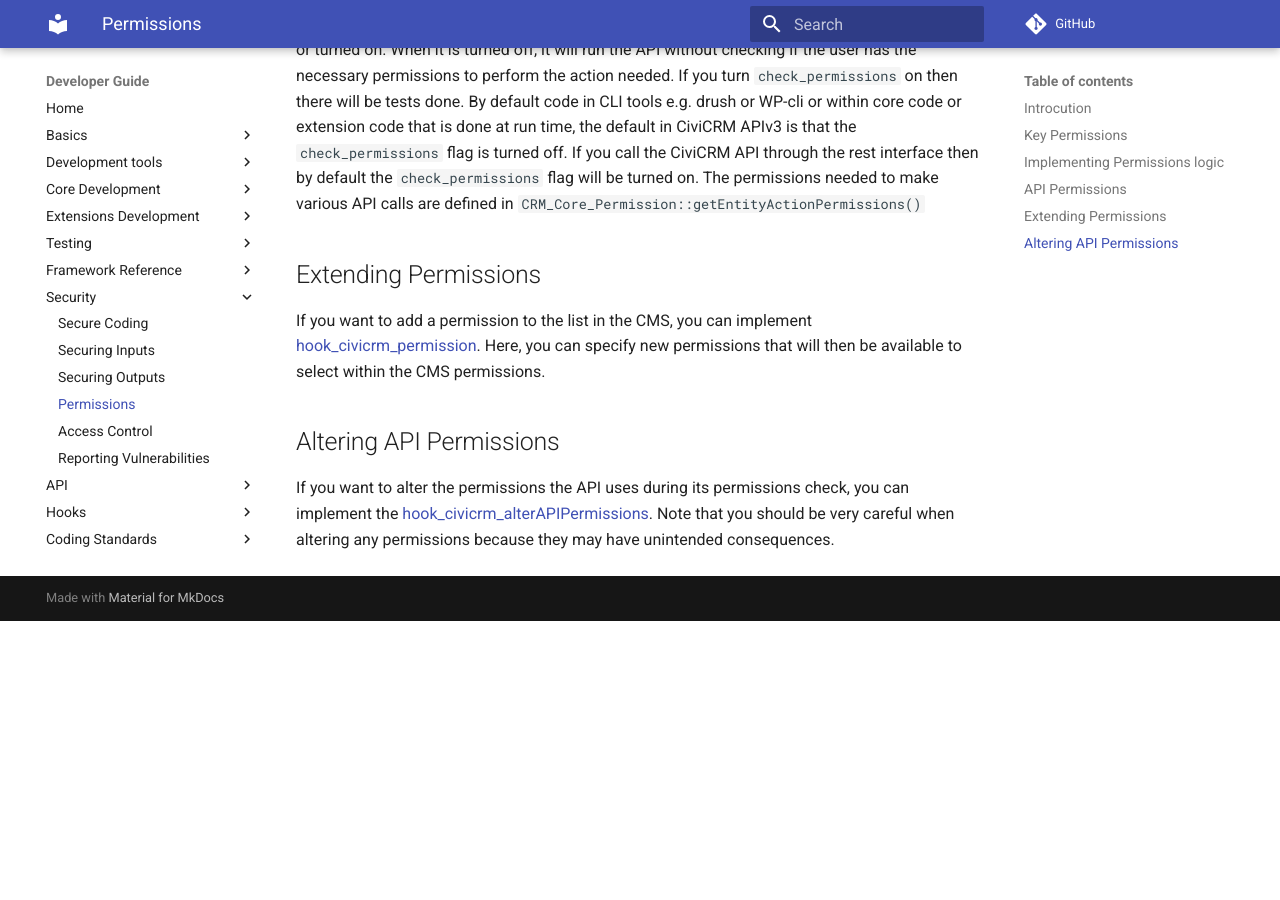
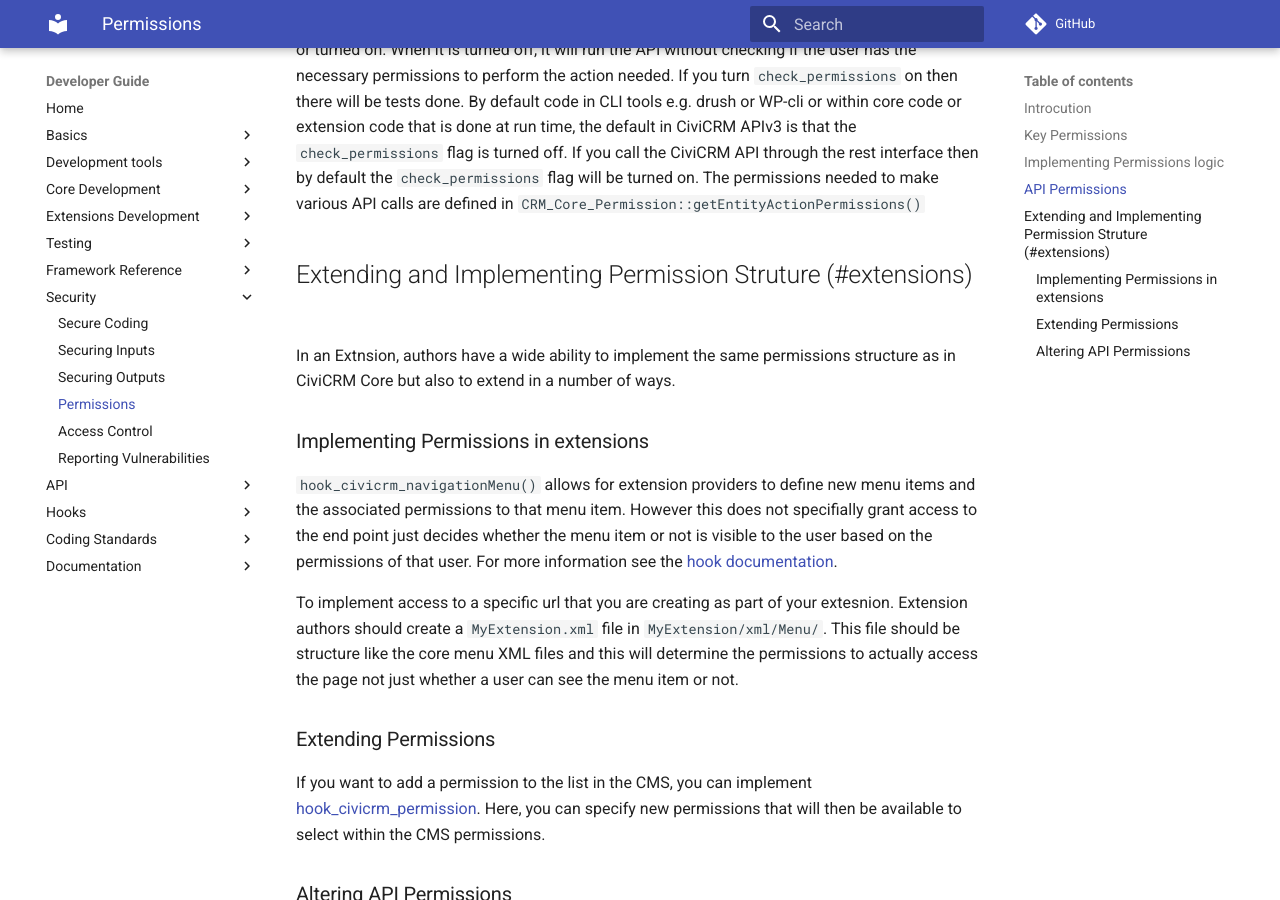
Before and after one commit to civicrm/civicrm-dev-docs, an MkDocs documentation site: the page built from docs/security/permissions.md, in a window 1280 px wide and 900 px high, scrolled down 1450 px. Built offline with MkDocs 1.6.1 and Material for MkDocs 9.7.7, drawn with Linux system fonts in a browser that asks for light colours; comment, search, counter and statistics services are not loaded; old or Windows-style settings are respelled for this version of MkDocs; before the commit the page ends 2071 px from its top, so only the background shows below that.

Commit message:
Rewrite Permissions document a little to cover off the Extensions and permissions page as well

```diff
--- a/docs/security/permissions.md
+++ b/docs/security/permissions.md
@@ -27,10 +27,20 @@
 
 Depending on how the API is called, it is either called with a `check_permissions` flag turned off or turned on. When it is turned off, it will run the API without checking if the user has the necessary permissions to perform the action needed. If you turn `check_permissions` on then there will be tests done. By default code in CLI tools e.g. drush or WP-cli or within core code or extension code that is done at run time, the default in CiviCRM APIv3 is that the `check_permissions` flag is turned off. If you call the CiviCRM API through the rest interface then by default the `check_permissions` flag will be turned on. The permissions needed to make various API calls are defined in `CRM_Core_Permission::getEntityActionPermissions()`
 
-## Extending Permissions
+## Extending and Implementing Permission Struture (#extensions)
+
+In an Extnsion, authors have a wide ability to implement the same permissions structure as in CiviCRM Core but also to extend in a number of ways.
+
+### Implementing Permissions in extensions
+
+`hook_civicrm_navigationMenu()` allows for extension providers to define new menu items and the associated permissions to that menu item. However this does not specifially grant access to the end point just decides whether the menu item or not is visible to the user based on the permissions of that user. For more information see the [hook documentation](/hooks/hook_civicrm_navigationMenu.md).
+
+To implement access to a specific url that you are creating as part of your extesnion. Extension authors should create a `MyExtension.xml` file in `MyExtension/xml/Menu/`. This file should be structure like the core menu XML files and this will determine the permissions to actually access the page not just whether a user can see the menu item or not.
+
+### Extending Permissions
 
 If you want to add a permission to the list in the CMS, you can implement [hook_civicrm_permission](/hooks/hook_civicrm_permission.md). Here, you can specify new permissions that will then be available to select within the CMS permissions.
 
-## Altering API Permissions
+### Altering API Permissions
 
 If you want to alter the permissions the API uses during its permissions check, you can implement the [hook_civicrm_alterAPIPermissions](/hooks/hook_civicrm_alterAPIPermissions.md). Note that you should be very careful when altering any permissions because they may have unintended consequences.
```
Also changed, not shown: 1 other file.
